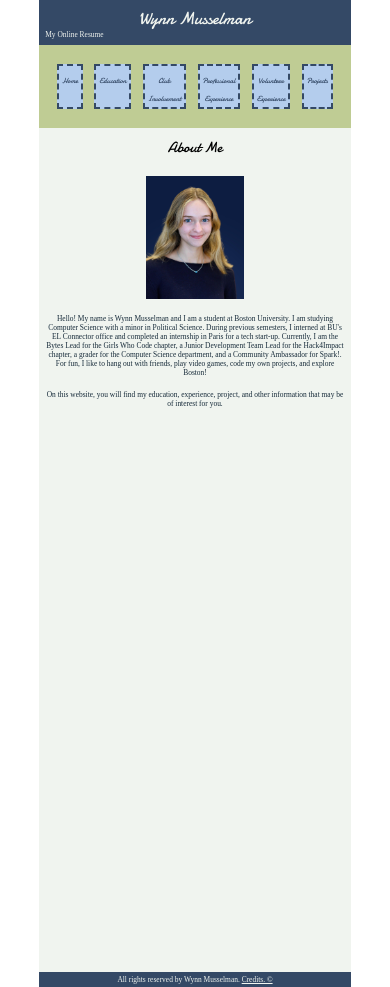
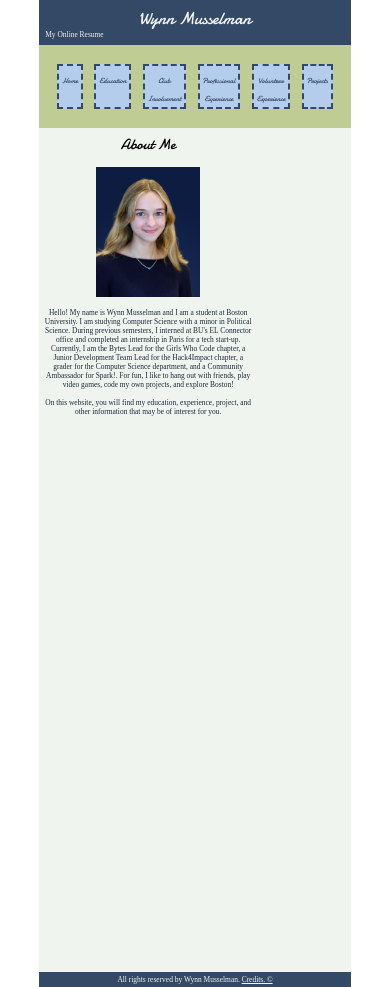
Before and after one commit to WynnMusselman/mp-3, a React (Vite) app: page / in a window 390 px wide. Built offline with nearby package versions, Linux system fonts and the light colour scheme.

Commit message:
updated some responsive design

```diff
--- a/src/components/Calculator.tsx
+++ b/src/components/Calculator.tsx
@@ -7,6 +7,11 @@ const InnerCol = styled.div`
     display: flex;
     flex-direction: column;
     margin: auto 2%;
+
+    @media screen and (max-width: 750px){
+        flex-direction: row;
+        justify-content: center;
+    }
 `;
 
 const InputStyle = styled.input`
@@ -19,6 +24,17 @@ const InputStyle = styled.input`
     //to style the placeholder, I consulted the styled component docs: https://styled-components.com/docs/advanced#referring-to-other-components
     &::placeholder{
         visibility: hidden;
+    }
+
+    @media screen and (max-width: 750px){
+        margin: 2%;
+        padding: 5%;
+
+        &::placeholder{
+            visibility: visible;
+            font: calc(2px + 1.8vw) damion, sans-serif, sans;
+            color: #344966;
+        }
     }
 `;
 
--- a/src/components/GlobalStyles.tsx
+++ b/src/components/GlobalStyles.tsx
@@ -33,12 +33,6 @@ const GlobalStyle = createGlobalStyle`
     /*main*/
     main{
         width: 70%;
-
-        /*
-            I used min-height instead of height because height is more rigid and my content
-            was overflowing on some pages. Min-height just sets a floor value and allowed my
-            content to fill the page and not overflow
-        */
         min-height: 100vh;
         text-align: center;
     }
@@ -48,10 +42,6 @@ const GlobalStyle = createGlobalStyle`
     }
 
     /*styles sections of information on different pages*/
-
-    .info-section{
-        margin: 3%;
-    }
 
     .info-section h3{
         padding: 0.5%;
@@ -78,22 +68,6 @@ const GlobalStyle = createGlobalStyle`
 
 
 
-
-        nav ul{
-            display: flex;
-            flex-direction: row;
-            /*justify-content: center;*/
-        }
-        nav ul li{
-            margin: 2%;
-            padding: 1%;
-            width: 100%; /*makes each nav box the same size*/
-        }
-
-        nav, main{
-            width: 100%;
-        }
-
         /*two column display*/
         .two-col{
             display: flex;
@@ -110,21 +84,6 @@ const GlobalStyle = createGlobalStyle`
             flex-direction: row;
             justify-content: center;
         }
-
-        label{
-            display: none;
-        }
-
-        input{
-            margin: 2%;
-            padding: 5%;
-        }
-
-        input::placeholder{
-            visibility: visible;
-            font: calc(2px + 1.8vw) damion, sans-serif, sans;
-            color: #344966;
-        }
     }
 
 `
--- a/src/components/Header.tsx
+++ b/src/components/Header.tsx
@@ -6,6 +6,10 @@ const HeaderStyle = styled.header `
 
     padding: 2%;
     text-align: left;
+
+    @media screen and (max-width: 750px){
+        width: 100%;
+    }
 `;
 
 const H1Style = styled.h1 `
--- a/src/useColor.ts
+++ b/src/useColor.ts
@@ -1,5 +1,5 @@
 
-export function useColor(output) {
+export function useColor(output: number) {
     if (output<0) {
         return "red";
     }else {
```
